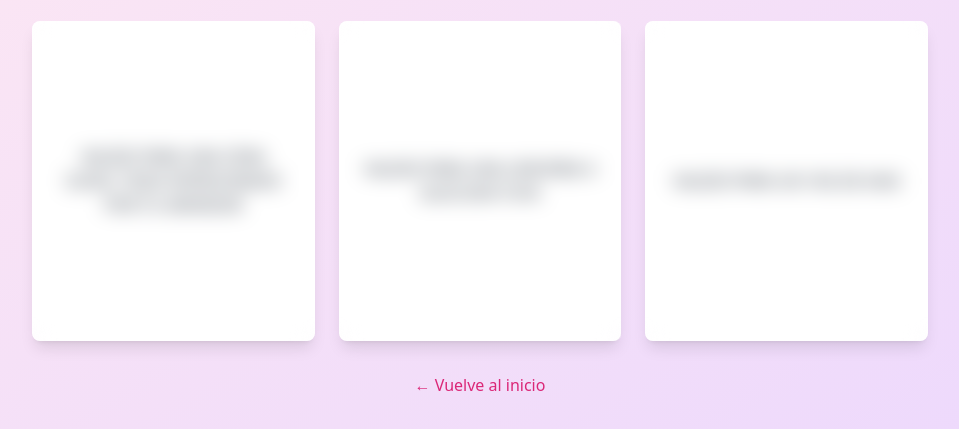
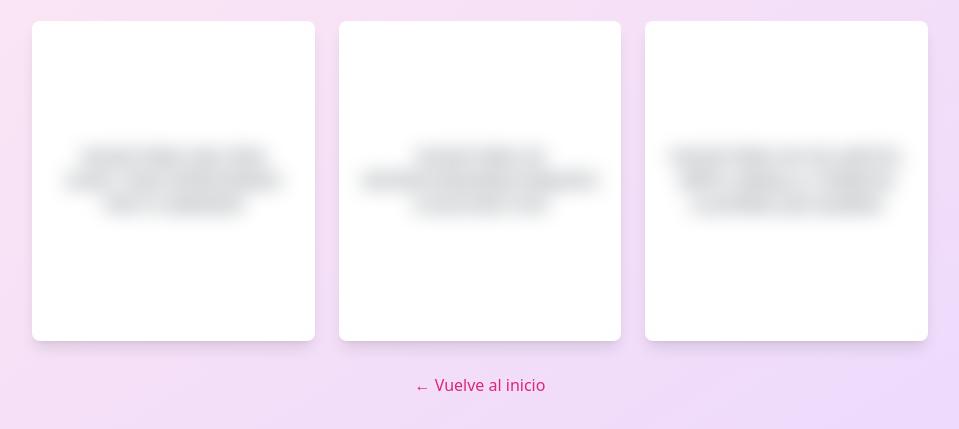
Before and after one commit to BustamanteSergio/andy, a plain HTML site: page surprise.html in a window 1280 px wide. Shown: the part 67-496 px from the top of the page, without its empty margins (160-1119 px from the left). Drawn offline with nearby package versions, Linux system fonts and the light colour scheme.

Commit message:
agregado todingo

```diff
--- a/surprise.html
+++ b/surprise.html
@@ -57,7 +57,7 @@
                         <div class="progress-bar absolute bottom-0 left-0"></div>
                     </div>
                     <div class="h-full flex items-center justify-center">
-                        <p class="text-gray-800 text-center">VALIDO PARA UNA LENCERIA A ELECCION TUYA</p>
+                        <p class="text-gray-800 text-center">VALIDO PARA UN VESTIDO/LENCERIA/CONJUNTO A ELECCION TUYA</p>
                     </div>
                 </div>
             </div>
@@ -69,7 +69,7 @@
                         <div class="progress-bar absolute bottom-0 left-0"></div>
                     </div>
                     <div class="h-full flex items-center justify-center">
-                        <p class="text-gray-800 text-center">VALIDO PARA UN 1KG DE ASAI</p>
+                        <p class="text-gray-800 text-center">VALIDO PARA UN COLLARCITO, ARETE, MANILLA, CHARM DE LA JOYERIA QUE QUIERAS</p>
                     </div>
                 </div>
             </div>
@@ -92,23 +92,19 @@
                     let clicks = parseInt(this.dataset.clicks) + 1;
                     this.dataset.clicks = clicks;
 
-                    // Update progress bar
                     const progressBar = this.querySelector('.progress-bar');
                     const progressPercentage = (clicks / requiredClicks) * 100;
                     progressBar.style.width = `${progressPercentage}%`;
 
-                    // Add some visual feedback on click
                     box.style.transform = 'scale(0.98)';
                     setTimeout(() => box.style.transform = 'scale(1)', 100);
 
                     if (clicks >= requiredClicks) {
-                        // Remove blur with a smooth transition
                         this.style.backdropFilter = 'blur(0px)';
                         progressBar.style.opacity = '0';
                         this.style.cursor = 'default';
                         this.style.pointerEvents = 'none';
                     } else {
-                        // Calculate blur amount
                         const blurAmount = 10 - ((clicks / requiredClicks) * 10);
                         this.style.backdropFilter = `blur(${blurAmount}px)`;
                     }
```
